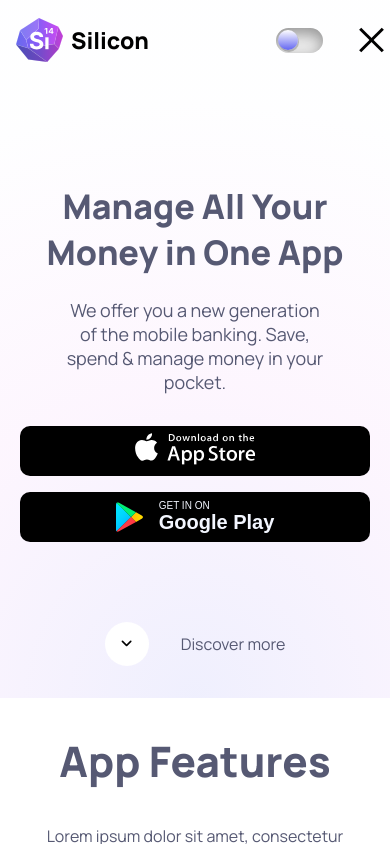
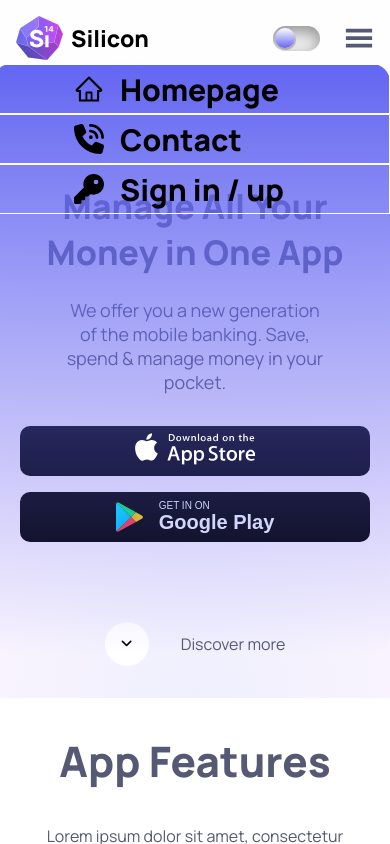
Before and after one commit to ugudmundsson/silicon-react, a React (Vite) app: page / in a window 390 px wide. Both pictures are taken after a click on the element 370 px from the left and 40 px from the top of the page. Shown: the top 844 px of the page. Built offline with nearby package versions, Linux system fonts and the light colour scheme; no server answers.

Commit message:
mobile nav

```diff
--- a/package.json
+++ b/package.json
@@ -26,6 +26,7 @@
     "eslint-plugin-react-hooks": "^5.1.0-rc.0",
     "eslint-plugin-react-refresh": "^0.4.12",
     "globals": "^15.9.0",
+    "tailwindcss": "^3.4.14",
     "vite": "^5.4.8"
   }
 }
--- a/src/Pages/Nav/Nav.css
+++ b/src/Pages/Nav/Nav.css
@@ -90,7 +90,7 @@ a:hover {
 .nav {
     display: flex;
     align-items: center;
-    gap: 6rem;
+    gap: 4rem;
 }
 .navmenu {
     display: flex;
@@ -136,6 +136,9 @@ label:active:after{
 #auth-signin {
     display: none;
 }
+.burger {
+    position: relative;
+}
 
 
 /* ---------------------------------------------------------------------------------------------- */
@@ -179,8 +182,9 @@ label:active:after{
         display: block;
 
     }
-    .woop {
+    .burger {
         display: none;
     }
 
+
 }
--- a/src/Pages/Nav/Nav.jsx
+++ b/src/Pages/Nav/Nav.jsx
@@ -4,11 +4,17 @@ import sign from "../Nav/assets/sign-in.svg";
 import "./Nav.css";
 import DarkmodeTogg from "../../components/DarkmodeTogg";
 import { Link } from "react-router-dom";
-import Hamburger from "hamburger-react";
+import { useState } from "react";
+import Mobilenav from '../../components/Mobilenav'
+import { GiHamburgerMenu } from "react-icons/gi";
 
+function Nav({ DarkMode, toggleThem, }) {
 
-function Nav({ DarkMode, toggleThem }) {
+  	const [NavVisable,setNavVisable] = useState (false)
 
+    function handleClick() {
+      setNavVisable(!NavVisable)
+    }
 
     return (
     <>
@@ -37,7 +43,10 @@ function Nav({ DarkMode, toggleThem }) {
               <img  src={sign} alt="Auth" />
               <span>Sign in / up</span>
             </a>
-            <Hamburger />
+            <div className="burger" >
+            <GiHamburgerMenu onClick={handleClick} handleClick={handleClick}/>
+            </div>
+            {NavVisable && <Mobilenav />}
         </div>
       </header>
     </>
--- a/src/components/Cards.jsx
+++ b/src/components/Cards.jsx
@@ -12,7 +12,6 @@ function Cards() {
             })
             .then((data) => {
                 setBox(data);
-                // console.log(data);
             });
         }, [])
 
--- /dev/null
+++ b/src/components/Mobilenav.css
@@ -0,0 +1,71 @@
+.burger-nav {
+  background-image: linear-gradient(to top, rgba(255,0,0,0), rgba(99,102,241,1));
+    height: 70vh;
+    width: 397px;
+    position: absolute;
+    right: 0;
+    top: 0;
+    margin-top: 4rem;
+    border-radius: 18px;
+    display: flex;
+    flex-direction: column;
+    align-items: center;
+  }
+  .burger {
+    cursor: pointer;
+    font-size: 30px;
+    color: var(--clr-burger);
+    display: flex;
+  }
+  .house-nav {
+    font-size: 30px;
+    color: var(--clr-text-head);
+    text-decoration: none;
+    font-weight: 800;
+    display: flex;
+    align-items: center;
+    gap: 1rem;
+
+    &:hover{
+      text-decoration: none;
+      color: #fff;
+      font-weight: 800;
+  }
+  }
+  .btn-primary {
+    background-color: var(--clr-primary);
+    color: #fff;
+    border-radius: 8px;
+    padding: 12px 25px;
+    display: flex;
+    justify-content: center;
+    align-items: center;
+    text-decoration: none;
+}
+.btn-primary:hover {
+   background-color: var(--clr-gray-500);
+   color: var(--clr-white);
+   text-decoration: none;
+}
+.btn-primary img {
+    margin-right: 0.5rem;
+}
+.border-nav {
+  border: 1px solid #fff;
+  width: 100%;
+  height: 50px;
+  display: flex;
+  padding-left: 5rem;
+}
+.border-nav:hover {
+  border: 5px solid #fff;
+}
+@media (min-width: 1400px) {
+.burger-nav{
+  display: none;
+}
+.burger {
+  display: none;
+}
+
+}
--- /dev/null
+++ b/src/components/Mobilenav.jsx
@@ -0,0 +1,29 @@
+import '../components/Mobilenav.css'
+import { Link } from 'react-router-dom'
+import { AiOutlineHome } from "react-icons/ai";
+import { FaPhoneVolume } from "react-icons/fa6";
+import { FaKey } from "react-icons/fa6";
+
+const Mobilenav = ({handleClick}) => {
+
+
+
+return (
+   <>
+   <div className="burger-nav">
+        <div className='border-nav'>
+        <Link className="house-nav" onClick={() => handleClick()} to='/'><AiOutlineHome className='house-nav'/>Homepage</Link>
+        </div>
+        <div className='border-nav'>
+        <Link className="house-nav" onClick={() => handleClick()} to='/contact'><FaPhoneVolume  className='house-nav'/>Contact</Link>
+        </div>
+        <div className='border-nav'>
+        <Link className="house-nav" onClick={() => handleClick()} to='/contact'><FaKey className='house-nav'/>
+        <span>Sign in / up</span></Link>
+        </div>
+    </div>
+
+  </>
+  )
+}
+export default Mobilenav
--- a/src/index.css
+++ b/src/index.css
@@ -1,4 +1,6 @@
 @import url('https://fonts.googleapis.com/css2?family=Manrope:wght@200..800&display=swap');
+
+
 
 :root {
     --clr-dark: #0B0F19;
@@ -26,6 +28,7 @@
     -o-transition-time: all 0.2s;
     --clr-invert: 0;
     --clr-form: #fff;
+    --clr-burger: #565973;
 }
 
 
@@ -48,6 +51,7 @@
     --clr-invert: 1;
     color-scheme: dark;
     --clr-form: #565973;
+    --clr-burger: #6366F1;
 }
 html {
     color-scheme: light;
@@ -55,7 +59,7 @@ html {
 body, section, div, header, footer, main, aside, nav, blockquote, p, span {
     margin: 0;
     padding: 0;
-}
+    }
 body {
     background-color: var(--clr-bg);
     font-family: "Manrope", sans-serif;
@@ -79,3 +83,7 @@ h1 {
 h2 {
     font-weight: 800;
 }
+.hamburger-react {
+    color: var(--clr-burger);
+
+}
```
Also changed, not shown: src/Route.jsx (deleted, +0 -27 lines), src/components/Hamburger.jsx (deleted, +0 -25 lines), src/components/HamburgerTogg.jsx (deleted, +0 -63 lines), tailwind.config.js (added, +10 -0 lines), 1 other file (tests, documents, lock files or other folders).
